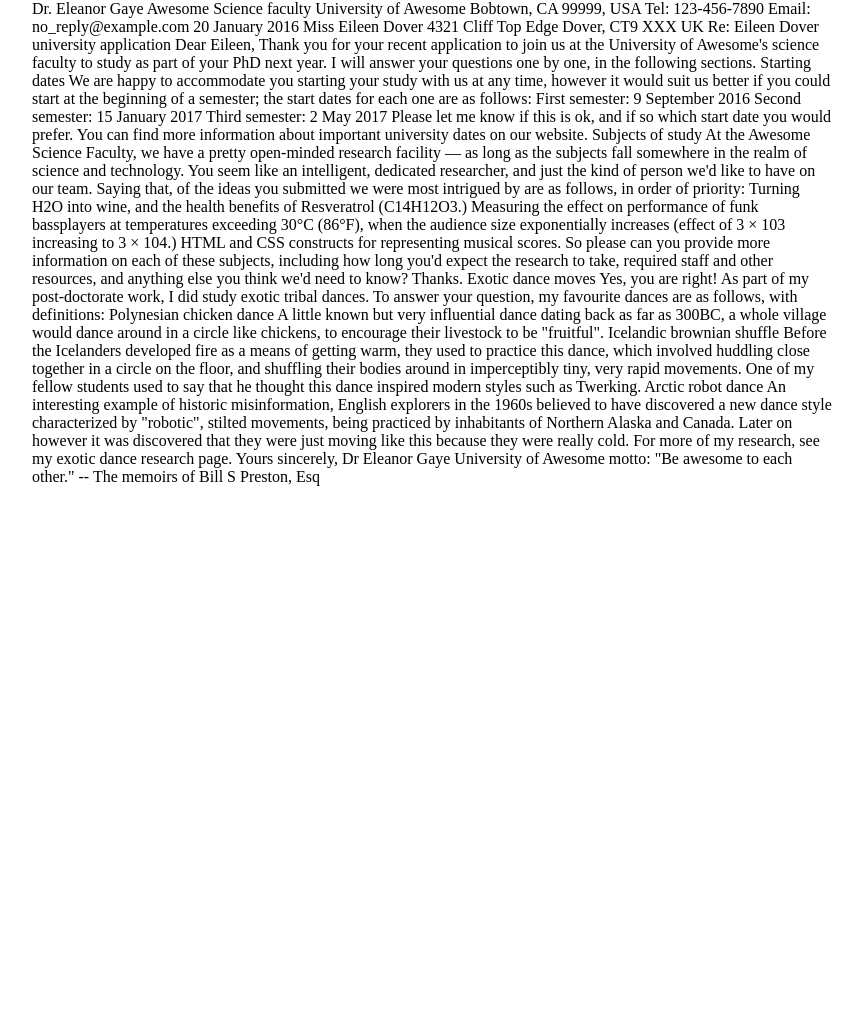
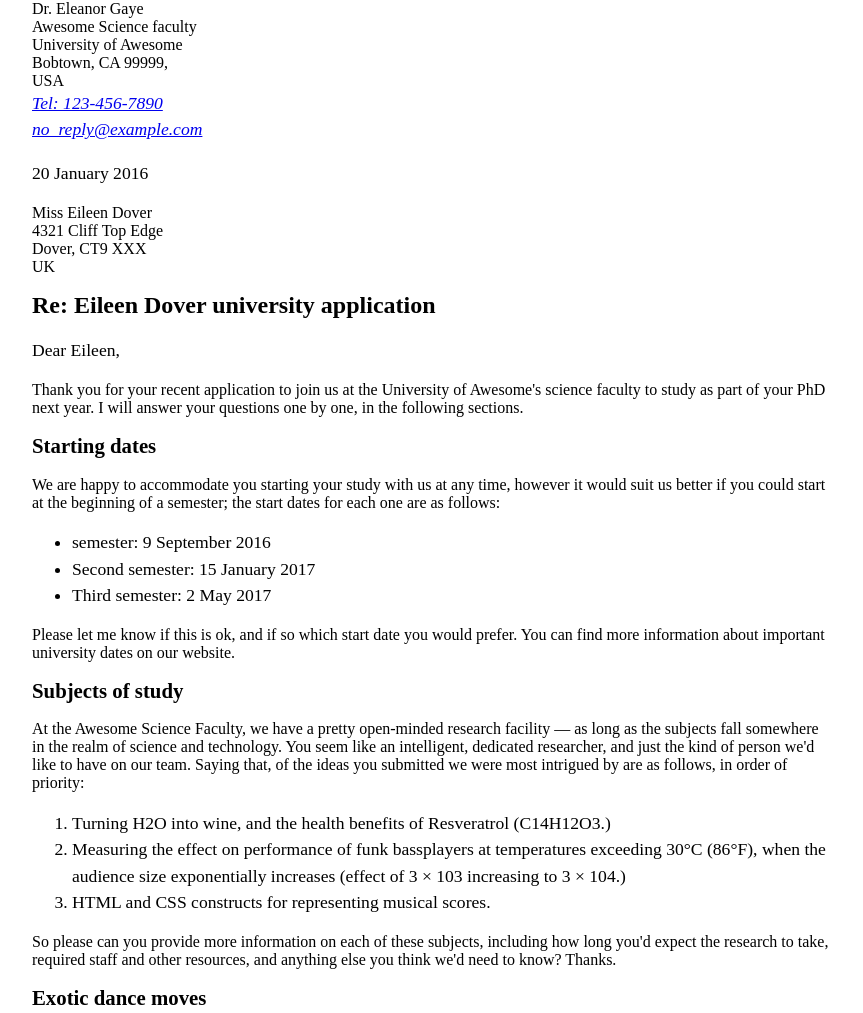
Before and after one commit to hase218/git-tutorial, a plain HTML site: page index.html in a window 1280 px wide. Shown: the top 1013 px of the page, without its empty margins (208-1071 px from the left). Before the commit the page ends 800 px from the top, so only its background shows below. Drawn offline with Linux system fonts and the light colour scheme.

Commit message:
ブロック/構造的な意味づけ

```diff
--- a/index.html
+++ b/index.html
@@ -3,53 +3,61 @@
     <meta charset="utf-8" />
     <link rel="stylesheet" href="./style.css" >
   </head>
-  <body>Dr. Eleanor Gaye
-    Awesome Science faculty
-    University of Awesome
-    Bobtown, CA 99999,
-    USA
-    Tel: 123-456-7890
-    Email: no_reply@example.com
-
-    20 January 2016
-
-    Miss Eileen Dover
-    4321 Cliff Top Edge
-    Dover, CT9 XXX
-    UK
+  <body>
+    Dr. Eleanor Gaye<br />
+    Awesome Science faculty<br />
+    University of Awesome<br />
+    Bobtown, CA 99999,<br />
+    USA<br />
+    <address>
+      <a href="Tel: 123-456-7890">Tel: 123-456-7890</a>
+      <br />
+      <a href="no_reply@example.com">no_reply@example.com</a>
+      <br />
+    </address>
 
 
-    Re: Eileen Dover university application
+    <p>20 January 2016</p>
 
-    Dear Eileen,
+    Miss Eileen Dover<br />
+    4321 Cliff Top Edge<br />
+    Dover, CT9 XXX<br />
+    UK<br />
+
+
+    <h1>Re: Eileen Dover university application</h1>
+
+    <p>Dear Eileen,</p>
 
     Thank you for your recent application to join us at the University of Awesome's science faculty to study as part of your PhD next year. I will answer your questions one by one, in the following sections.
 
-    Starting dates
+    <h2>Starting dates</h2>
 
     We are happy to accommodate you starting your study with us at any time, however it would suit us better if you could start at the beginning of a semester; the start dates for each one are as follows:
 
-    First semester: 9 September 2016
-    Second semester: 15 January 2017
-    Third semester: 2 May 2017
-
+    <ul>
+       <li>semester: 9 September 2016</li>
+       <li>Second semester: 15 January 2017</li>
+       <li>Third semester: 2 May 2017</li>
+    </ul>
     Please let me know if this is ok, and if so which start date you would prefer.
 
     You can find more information about important university dates on our website.
 
 
-    Subjects of study
+    <h2>Subjects of study</h2>
 
     At the Awesome Science Faculty, we have a pretty open-minded research facility — as long as the subjects fall somewhere in the realm of science and technology. You seem like an intelligent, dedicated researcher, and just the kind of person we'd like to have on our team. Saying that, of the ideas you submitted we were most intrigued by are as follows, in order of priority:
 
-    Turning H2O into wine, and the health benefits of Resveratrol (C14H12O3.)
-    Measuring the effect on performance of funk bassplayers at temperatures exceeding 30°C (86°F), when the audience size exponentially increases (effect of 3 × 103 increasing to 3 × 104.)
-    HTML and CSS constructs for representing musical scores.
-
+    <ol>
+      <li>Turning H2O into wine, and the health benefits of Resveratrol (C14H12O3.)</li>
+      <li>Measuring the effect on performance of funk bassplayers at temperatures exceeding 30°C (86°F), when the audience size exponentially increases (effect of 3 × 103 increasing to 3 × 104.)</li>
+      <li>HTML and CSS constructs for representing musical scores.</li>
+    </ol>
     So please can you provide more information on each of these subjects, including how long you'd expect the research to take, required staff and other resources, and anything else you think we'd need to know? Thanks.
 
 
-    Exotic dance moves
+    <h2>Exotic dance moves</h2>
 
     Yes, you are right! As part of my post-doctorate work, I did study exotic tribal dances. To answer your question, my favourite dances are as follows, with definitions:
 
@@ -60,10 +68,11 @@
     Arctic robot dance
     An interesting example of historic misinformation, English explorers in the 1960s believed to have discovered a new dance style characterized by "robotic", stilted movements, being practiced by inhabitants of Northern Alaska and Canada. Later on however it was discovered that they were just moving like this because they were really cold.
 
-    For more of my research, see my exotic dance research page.
+    <p>For more of my research, see my exotic dance research page.</p>
 
-    Yours sincerely,
-    Dr Eleanor Gaye
+    <p>Yours sincerely,</p>
+    <p>Dr Eleanor Gaye</p>
 
-    University of Awesome motto: "Be awesome to each other." -- The memoirs of Bill S Preston, Esq</body>
+    <p>University of Awesome motto: "Be awesome to each other." -- The memoirs of Bill S Preston, Esq</p>
+  </body>
 </html>
```
